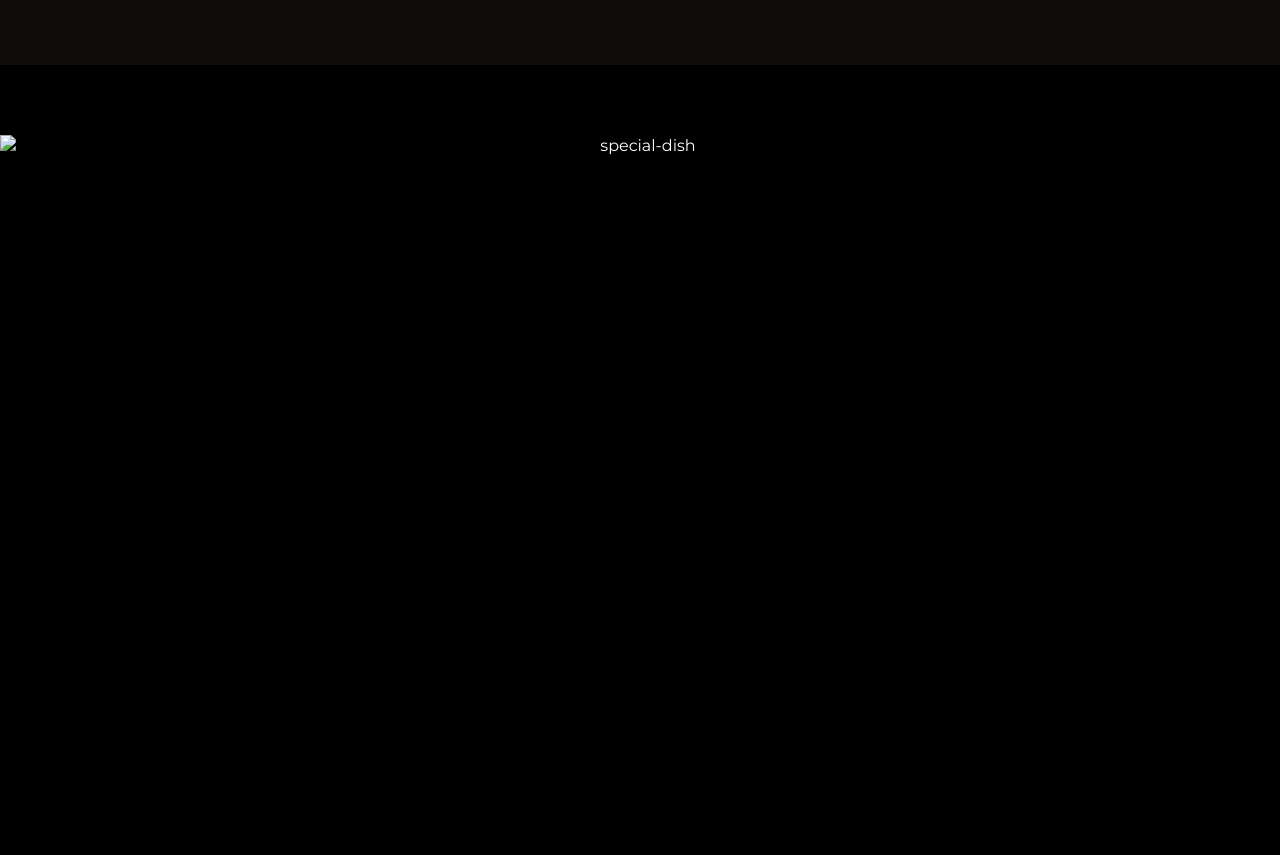
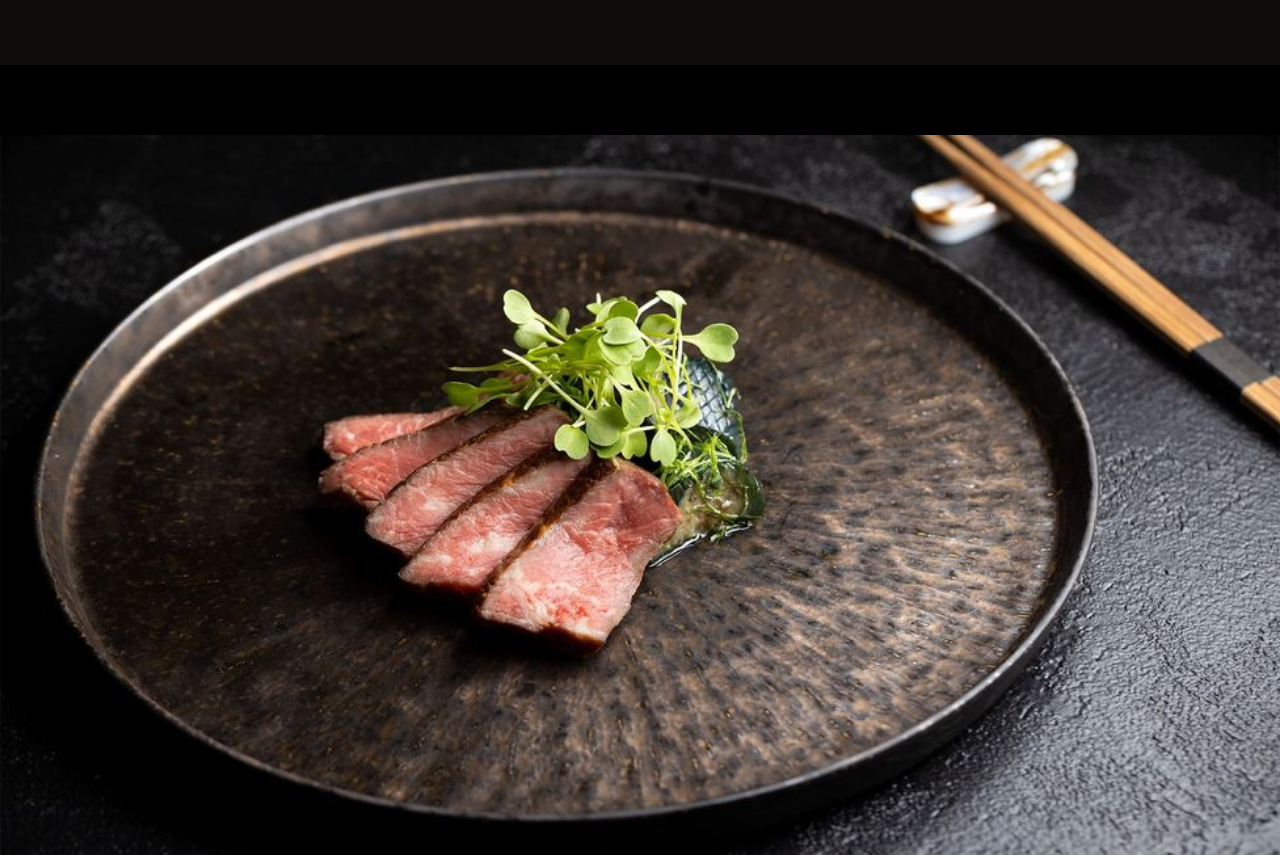
Before and after one commit to javascript143/KetaKakhetelidze, a plain HTML site: page index.html in a window 1280 px wide. Shown: the part 4280-5135 px from the top of the page. Drawn offline with nearby package versions, Linux system fonts and the light colour scheme; the site is published under a folder, as on GitHub Pages, so addresses that start at the root find nothing.

Commit message:
fix image

```diff
--- a/index.html
+++ b/index.html
@@ -277,7 +277,7 @@
 
             <section class="special-dish text-center" aria-labelledby="dish-label">
                 <div class="special-dish-banner">
-                    <img src="/assets/images/specialdish.jpg" width="940" height="900" loading="lazy" alt="special-dish" class="img-cover">
+                    <img src="assets/images/specialdish.jpg" width="940" height="900" loading="lazy" alt="special-dish" class="img-cover">
                 </div>
 
                 <div class="special-dish-content bg-black-10">
```
